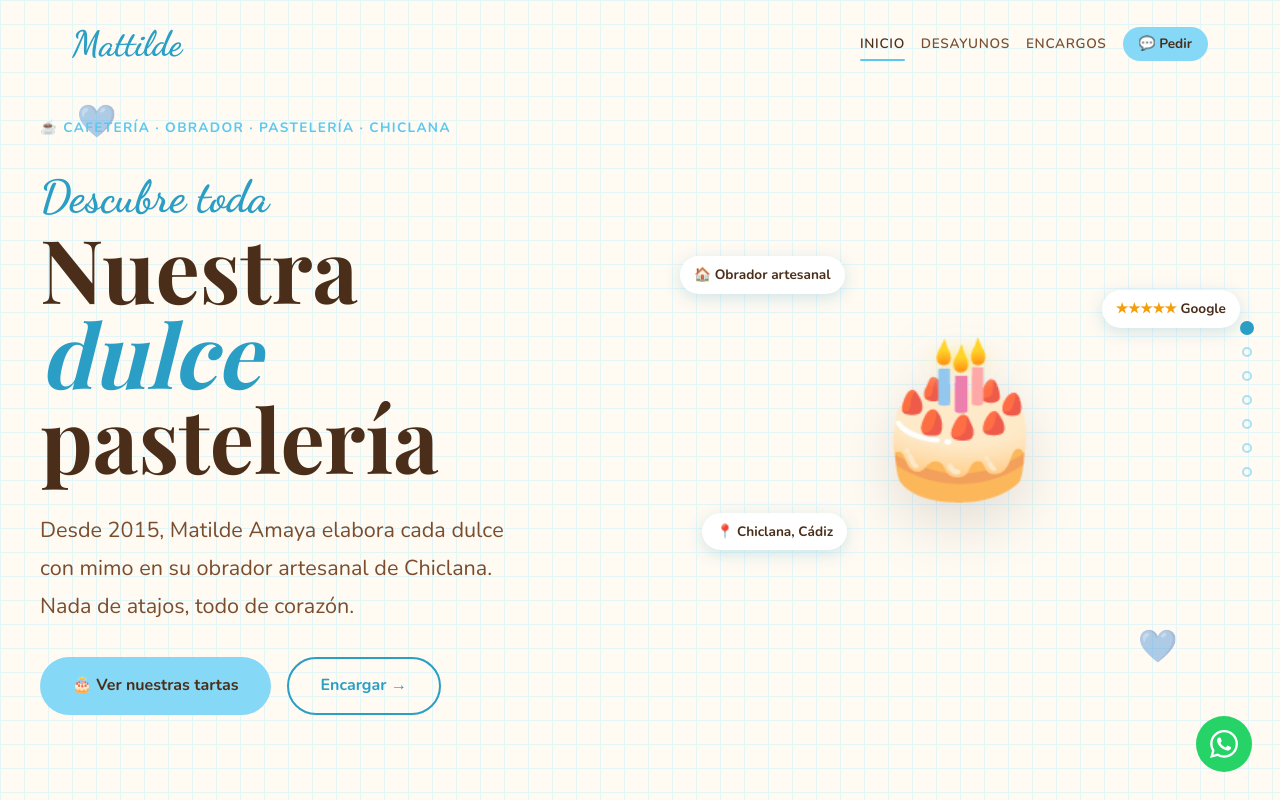
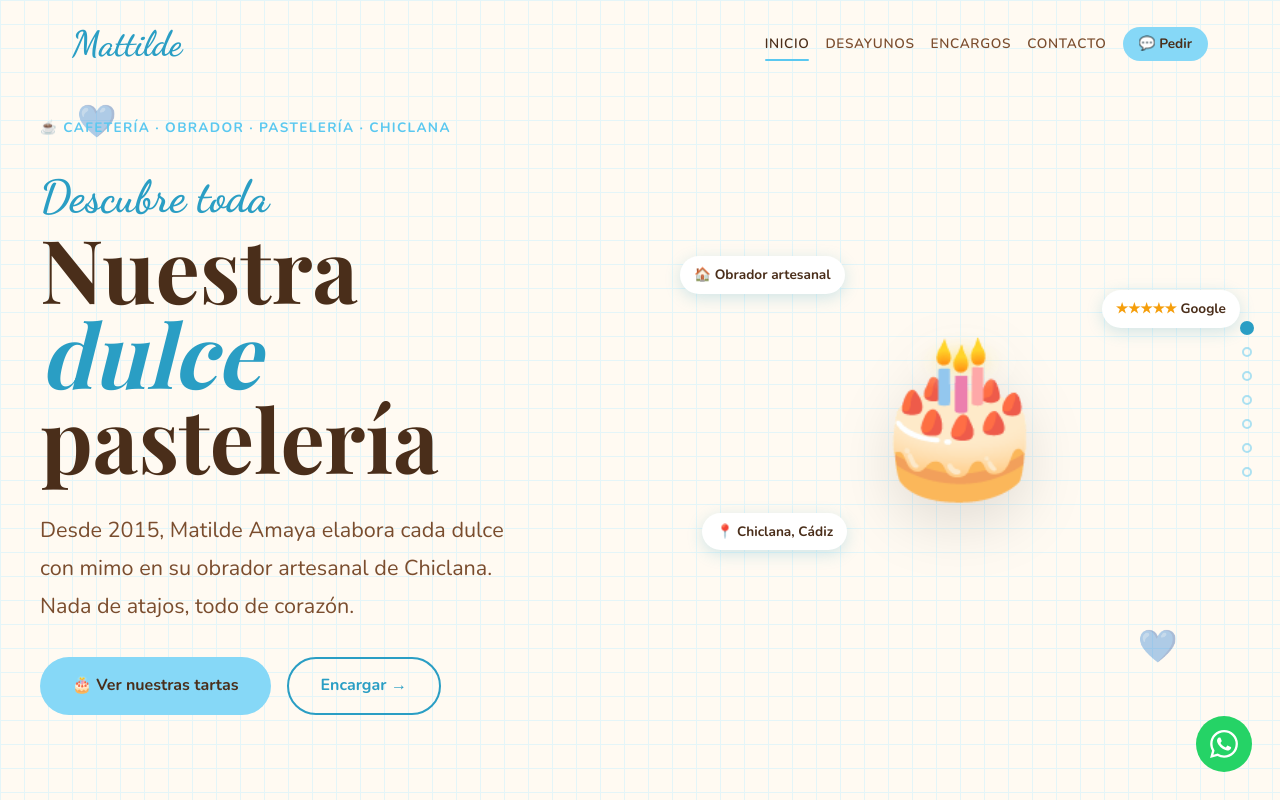
Before and after one commit to ArlenyAres/mattilde-web, a React (Vite) app: page / in a window 1280 px wide. Shown: the top 802 px of the page. Built offline with nearby package versions, Linux system fonts and the light colour scheme; a web font is replaced by a local one.

Commit message:
feat: añadir Contacto al menu de navegacion

```diff
--- a/src/componentes/diseño/Navegacion/Navegacion.tsx
+++ b/src/componentes/diseño/Navegacion/Navegacion.tsx
@@ -50,6 +50,7 @@ export function Navegacion({ seccionActual, navVisible, alNavegar }: PropsNavega
                 { id: 'inicio', etiqueta: 'Inicio' },
                 { id: 'desayunos', etiqueta: 'Desayunos' },
                 { id: 'encargos', etiqueta: 'Encargos' },
+                { id: 'contacto', etiqueta: 'Contacto' },
               ] as { id: TipoSeccion; etiqueta: string }[]
             ).map(({ id, etiqueta }) => (
               <li key={id}>
```
